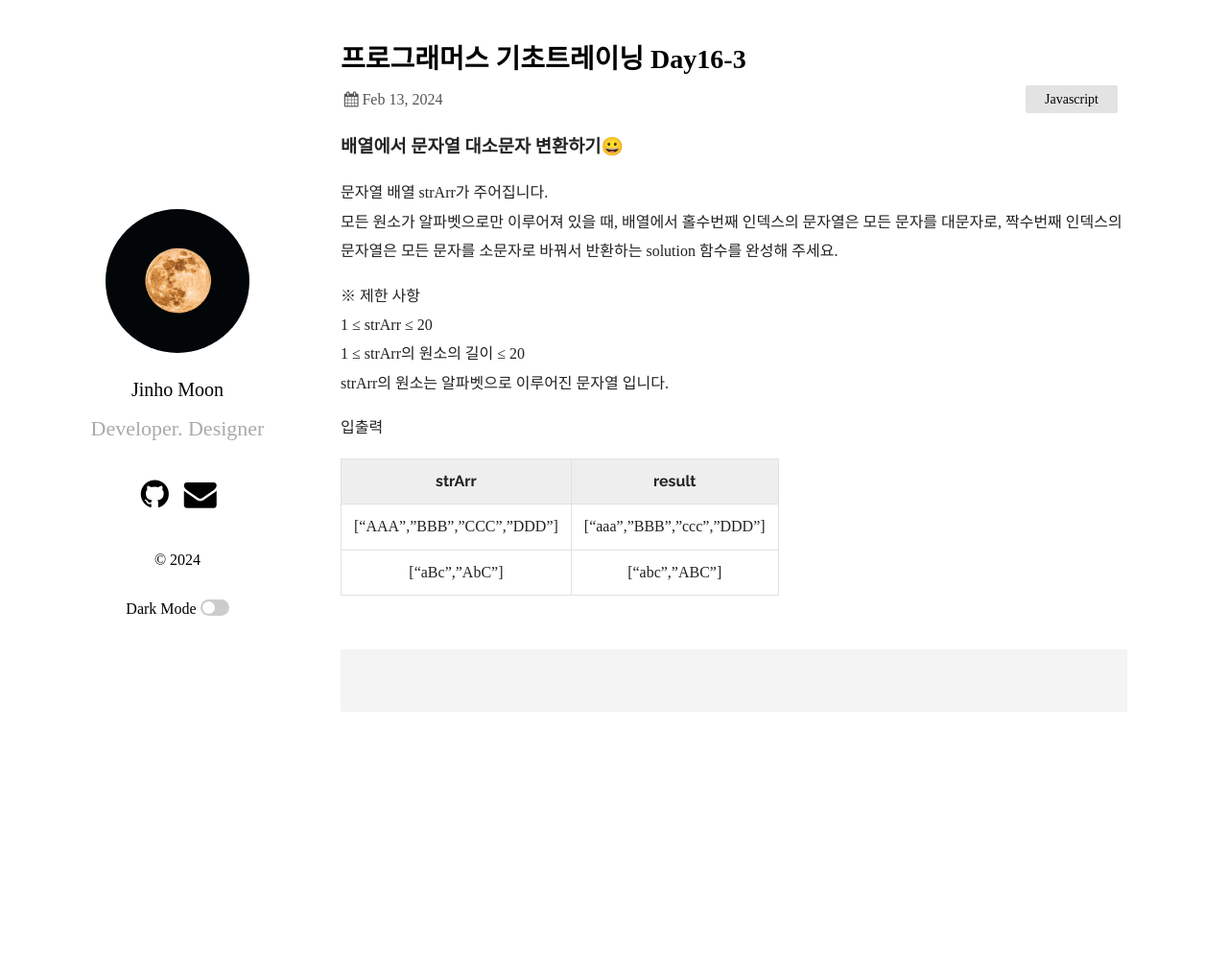
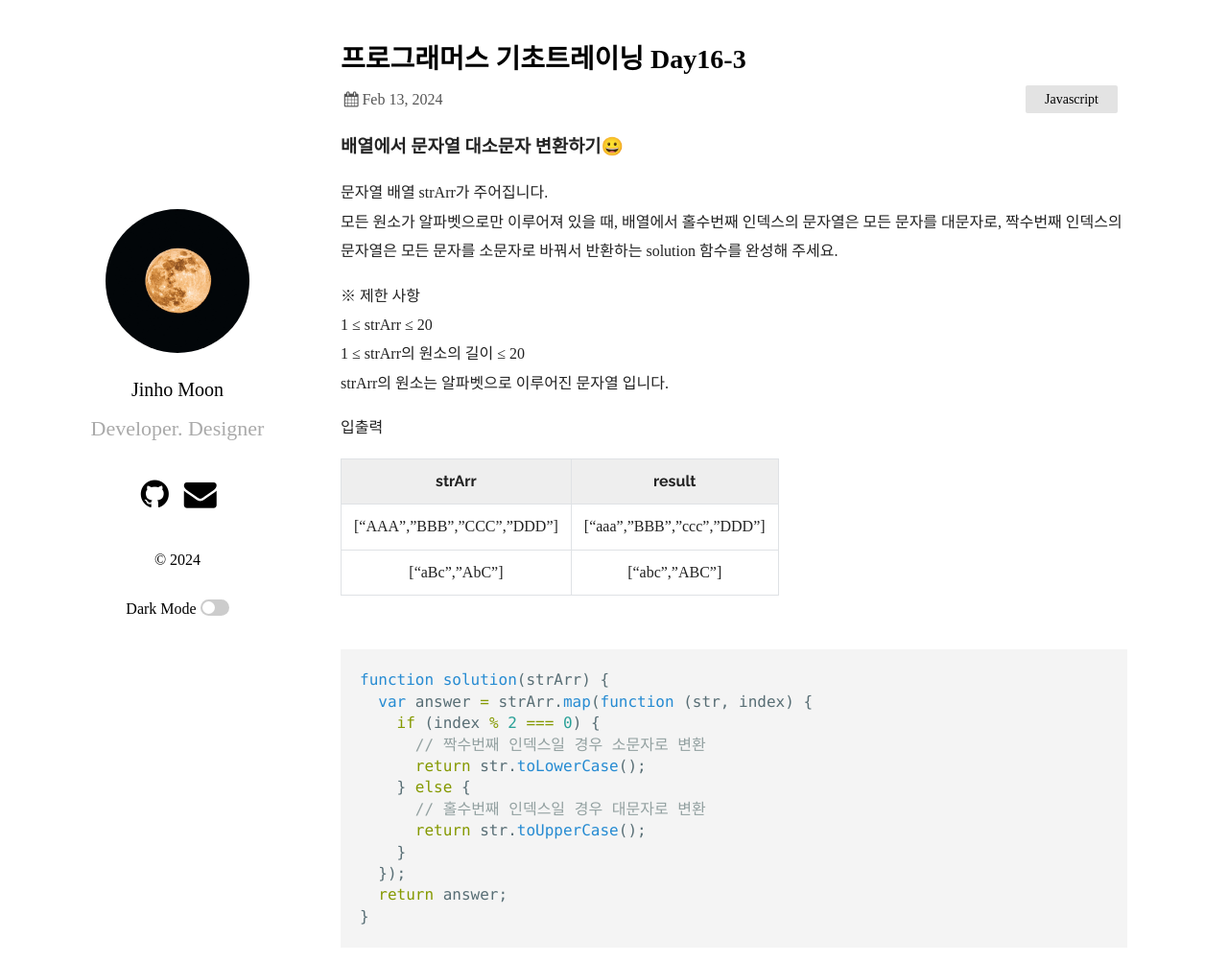
Before and after one commit to jinhomun/jinhomun.github.io, a Jekyll site: the page built from _posts/24.02.13/2024-02-13- 배열에서 문자열 대소문자 변환하기.markdown, in a window 1280 px wide and 1033 px high. Shown: the top 1003 px of the window at 96% size. Built offline with Jekyll 4.4.1, drawn with Linux system fonts in a browser that asks for light colours; some web fonts are replaced.

Commit message:
2024.02.13

````diff
--- a/_posts/24.02.13/2024-02-13- 배열에서 문자열 대소문자 변환하기.markdown
+++ b/_posts/24.02.13/2024-02-13- 배열에서 문자열 대소문자 변환하기.markdown
@@ -24,5 +24,16 @@ strArr의 원소는 알파벳으로 이루어진 문자열 입니다.<br>
 <br>
 
 ```javascript
-
+function solution(strArr) {
+  var answer = strArr.map(function (str, index) {
+    if (index % 2 === 0) {
+      // 짝수번째 인덱스일 경우 소문자로 변환
+      return str.toLowerCase();
+    } else {
+      // 홀수번째 인덱스일 경우 대문자로 변환
+      return str.toUpperCase();
+    }
+  });
+  return answer;
+}
 ```
--- a/_posts/24.02.13/2024-02-13-대문자로 바꾸기.markdown
+++ b/_posts/24.02.13/2024-02-13-대문자로 바꾸기.markdown
@@ -23,5 +23,8 @@ myString은 알파벳으로 이루어진 문자열입니다.<br>
 <br>
 
 ```javascript
-
+function solution(myString) {
+  var answer = myString.toUpperCase();
+  return answer;
+}
 ```
--- a/_posts/24.02.13/2024-02-13-소문자로 바꾸기.markdown
+++ b/_posts/24.02.13/2024-02-13-소문자로 바꾸기.markdown
@@ -23,5 +23,8 @@ myString은 알파벳으로 이루어진 문자열입니다.<br>
 <br>
 
 ```javascript
-
+function solution(myString) {
+  var answer = myString.toLowerCase();
+  return answer;
+}
 ```
````
Also changed, not shown: _posts/24.02.13/2024-02-13-A 강조하기.markdown (+7 -0 lines), _posts/24.02.13/2024-02-13-특정한 문자를 대문자로 바꾸기.markdown (+14 -0 lines).
